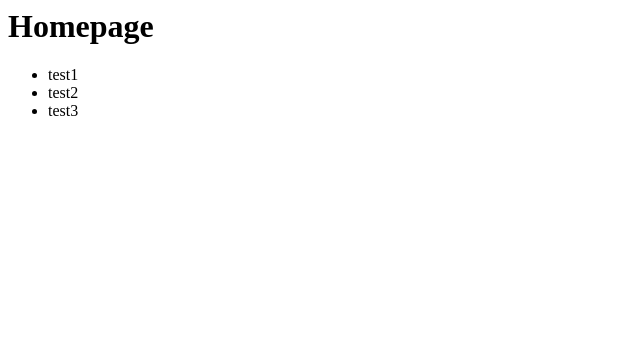
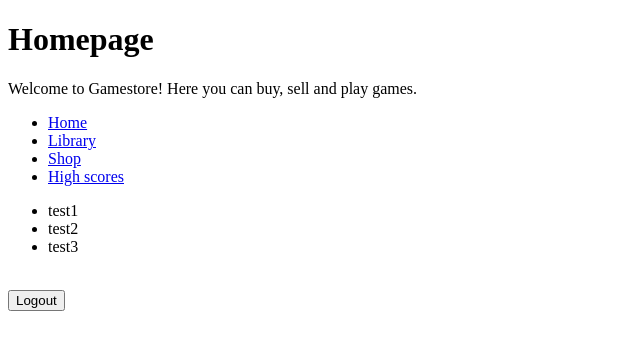
Before and after one commit to Koveror/WSD-project, a Django app: page /hello/home in a window 1280 px wide. Shown: the top 350 px of the page, without its empty margins (0-640 px from the left). Run offline with Django 3.2, Linux system fonts and the light colour scheme.

Commit message:
Improved home template

```diff
--- a/hello/templates/hello/home.html
+++ b/hello/templates/hello/home.html
@@ -1,7 +1,28 @@
+<!DOCTYPE HTML>
+<html>
+  <head>
+    <title>Homepage</title>
+  </head>
+
+  <body>
     <h1> Homepage </h1>
+
+    <p> Welcome to Gamestore! Here you can buy, sell and play games. </p>
+
+    <ul class="actions">
+      <li><a href="#" class="button">Home</a></li>
+      <li><a href="#" class="button">Library</a></li>
+      <li><a href="#" class="button">Shop</a></li>
+      <li><a href="#" class="button">High scores</a></li>
+    </ul>
 
     <ul>
       {% for word in dict %}
         <li>{{ word }}</li>
       {% endfor %}
     </ul>
+
+    <br>
+    <button id="logout">Logout</button>
+  </body>
+</html>
```
Lines whose indentation alone changed are shown as unchanged.
